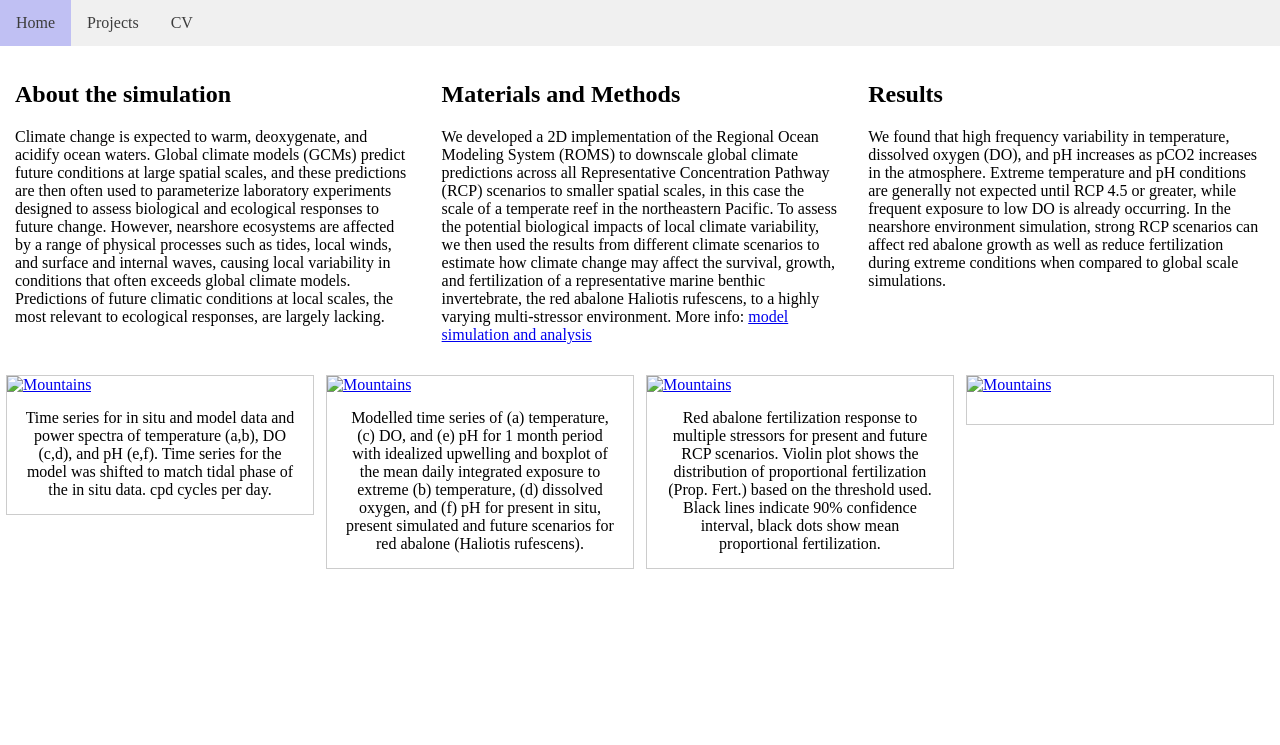
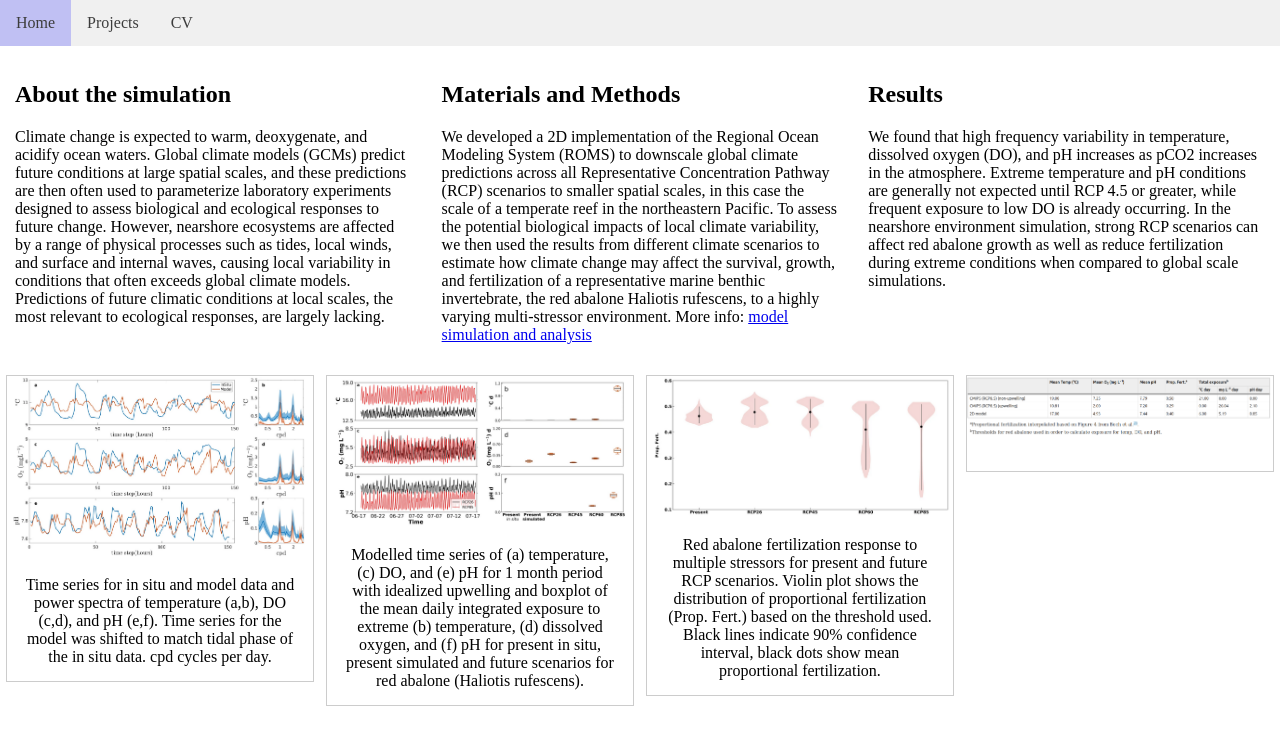
Before and after one commit to mf99274/mf99274.github.io, a Jekyll site: the page projects/abalone.html, which Jekyll copies as it is, in a window 1280 px wide. Shown: the top 745 px of the page. Built offline with Jekyll 4.4.1, drawn with Linux system fonts in a browser that asks for light colours.

Commit message:
Update abalone.html

```diff
--- a/projects/abalone.html
+++ b/projects/abalone.html
@@ -13,7 +13,7 @@
 
 <!-- navigation bar commands -->
 <ul>
-  <li><a href="../test2.html">Home</a></li>
+  <li><a href="../index.html">Home</a></li>
   <li class="dropdown">
       <a href="javascript:void(0)" class="dropbtn">Projects</a>
       <div class="dropdown-content">
@@ -49,8 +49,8 @@
 
 <div class="responsive">
 <div class="gallery">
-  <a target="_blank" href="/home/mfocean/myWebsite/figs/fig5_natPaper.png">
-    <img src="/home/mfocean/myWebsite/figs/fig5_natPaper.png" alt="Mountains" width="600" height="400">
+  <a target="_blank" href="../img/fig5_natPaper.png">
+    <img src="../img/fig5_natPaper.png" alt="Mountains" width="600" height="400">
   </a>
 <div class="desc">Time series for in situ and model data and power spectra of temperature (a,b), DO (c,d), and pH (e,f). Time series for the model was shifted to match tidal phase of the in situ data. cpd cycles per day.</div>
 </div>
@@ -58,8 +58,8 @@
 
 <div class="responsive">
 <div class="gallery">
-  <a target="_blank" href="/home/mfocean/myWebsite/figs/fig6_natPaper.png">
-    <img src="/home/mfocean/myWebsite/figs/fig6_natPaper.png" alt="Mountains" width="600" height="400">
+  <a target="_blank" href="../img/fig6_natPaper.png">
+    <img src="../img/fig6_natPaper.png" alt="Mountains" width="600" height="400">
   </a>
 <div class="desc">Modelled time series of (a) temperature, (c) DO, and (e) pH for 1 month period with idealized upwelling and boxplot of the mean daily integrated exposure to extreme (b) temperature, (d) dissolved oxygen, and (f) pH for present in situ, present simulated and future scenarios for red abalone (Haliotis rufescens).</div>
 </div>
@@ -67,8 +67,8 @@
 
 <div class="responsive">
 <div class="gallery">
-  <a target="_blank" href="/home/mfocean/myWebsite/figs/figure7_natPaper.png">
-    <img src="/home/mfocean/myWebsite/figs/figure7_natPaper.png" alt="Mountains" width="600" height="400">
+  <a target="_blank" href="../img/figure7_natPaper.png">
+    <img src="../img/figure7_natPaper.png" alt="Mountains" width="600" height="400">
   </a>
 <div class="desc">Red abalone fertilization response to multiple stressors for present and future RCP scenarios. Violin plot shows the distribution of proportional fertilization (Prop. Fert.) based on the threshold used. Black lines indicate 90% confidence interval, black dots show mean proportional fertilization.</div>
 </div>
@@ -78,8 +78,8 @@
 
 <div class="responsive">
 <div class="gallery">
-  <a target="_blank" href="/home/mfocean/myWebsite/figs/table2_natPaper.png">
-    <img src="/home/mfocean/myWebsite/figs/table2_natPaper.png" alt="Mountains" width="600" height="400">
+  <a target="_blank" href="../img/table2_natPaper.png">
+    <img src="../img/table2_natPaper.png" alt="Mountains" width="600" height="400">
   </a>
 <div class="desc"></div>
 </div>
```
